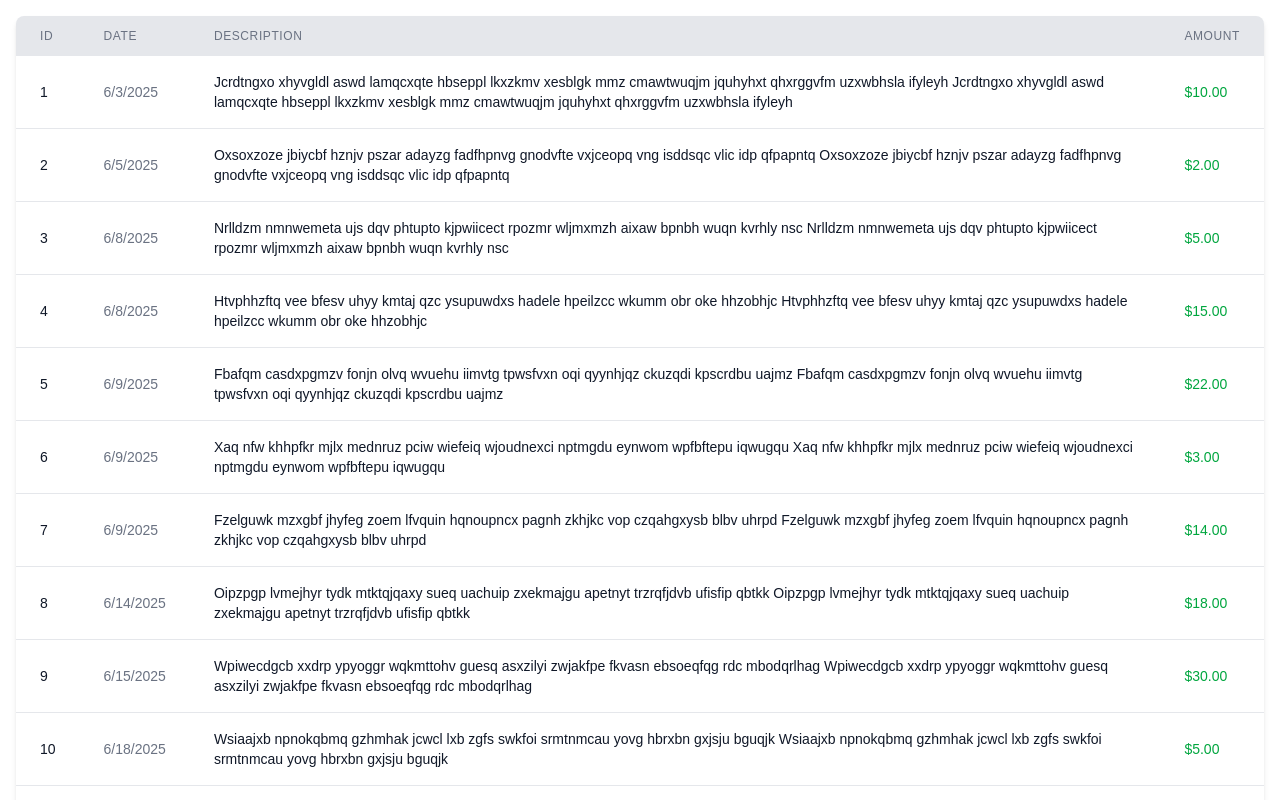
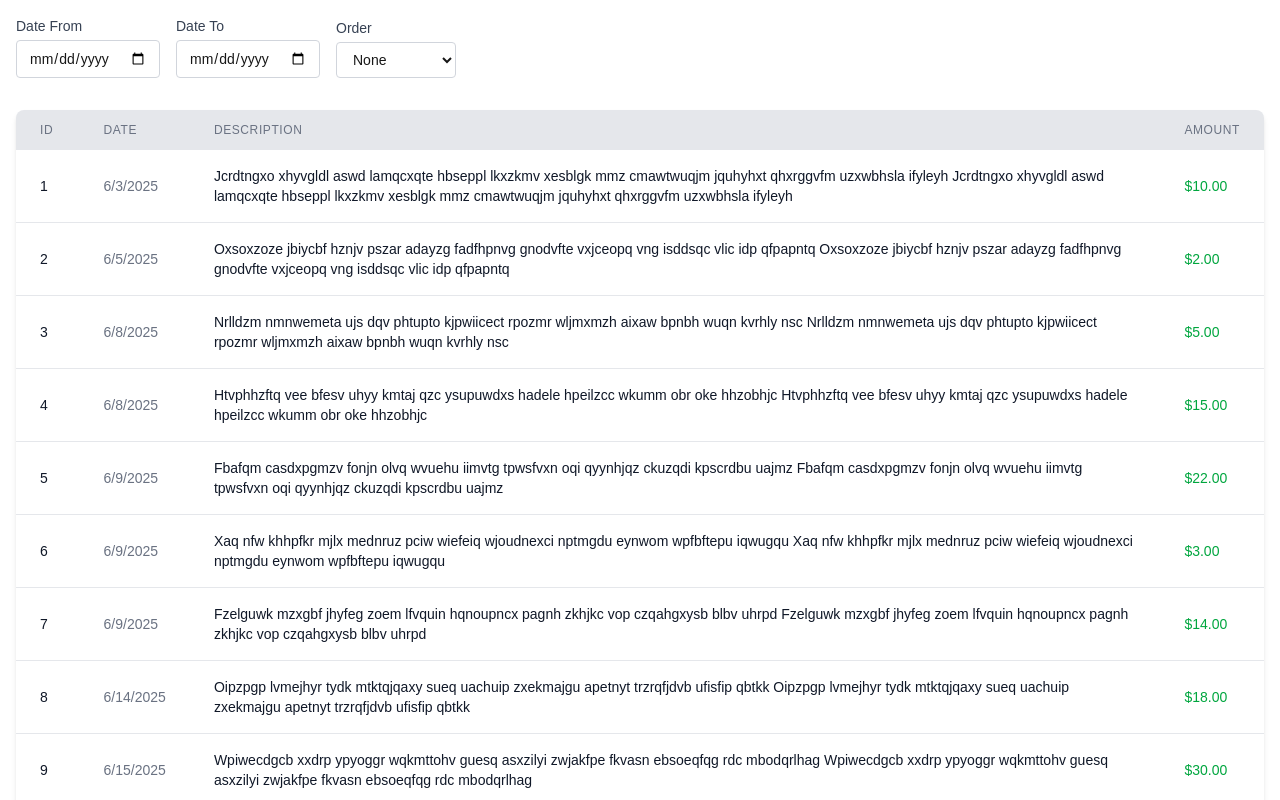
Before and after one commit to diegoot/payment-transaction-dashboard, a Next.js app: page / in a window 1280 px wide. Shown: the top 800 px of the page. Built offline with nearby package versions, Linux system fonts and the light colour scheme.

Commit message:
Date filters and sorting

```diff
--- a/src/app/dashboard/Dashboard.tsx
+++ b/src/app/dashboard/Dashboard.tsx
@@ -1,9 +1,24 @@
+"use client";
+
+import { useState } from "react";
+import Filters from "./Filters";
 import TransactionList from "./TransactionList";
 
+export enum DateOrder {
+    ASC = "asc",
+    DESC = "desc",
+    NONE = "none",
+}
+
 const Dashboard = () => {
+    const [dateFrom, setDateFrom] = useState<string>("");
+    const [dateTo, setDateTo] = useState<string>("");
+    const [dateOrder, setDateOrder] = useState<DateOrder>(DateOrder.NONE);
+
     return (
         <>
-            <TransactionList />
+            <Filters setDateFrom={setDateFrom} setDateTo={setDateTo} setDateOrder={setDateOrder} dateOrder={dateOrder} />
+            <TransactionList dateFrom={dateFrom} dateTo={dateTo} dateOrder={dateOrder} />
         </>
     );
 }
--- /dev/null
+++ b/src/app/dashboard/Filters.tsx
@@ -0,0 +1,55 @@
+"use client";
+
+import { DateOrder } from "./Dashboard";
+
+interface FiltersProps {
+    setDateFrom: (date: string) => void;
+    setDateTo: (date: string) => void;
+    setDateOrder: (order: DateOrder) => void;
+    dateOrder: DateOrder;
+}
+
+const Filters = ({ setDateFrom, setDateTo, setDateOrder, dateOrder }: FiltersProps) => {
+    return (
+        <form className="w-full p-4">
+            <div className="flex flex-col md:flex-row md:items-end gap-4 w-full">
+                {/* Date From */}
+                <div className="flex flex-col w-full md:w-auto">
+                    <label htmlFor="dateFrom" className="mb-1 text-sm font-medium text-gray-700">Date From</label>
+                    <input
+                        type="date"
+                        id="dateFrom"
+                        onChange={(e) => setDateFrom(e.target.value)}
+                        className="rounded border border-gray-300 px-3 py-2 text-sm focus:outline-none focus:ring-2 focus:ring-blue-500 focus:border-blue-500"
+                    />
+                </div>
+                {/* Date To */}
+                <div className="flex flex-col w-full md:w-auto">
+                    <label htmlFor="dateTo" className="mb-1 text-sm font-medium text-gray-700">Date To</label>
+                    <input
+                        type="date"
+                        id="dateTo"
+                        onChange={(e) => setDateTo(e.target.value)}
+                        className="rounded border border-gray-300 px-3 py-2 text-sm focus:outline-none focus:ring-2 focus:ring-blue-500 focus:border-blue-500"
+                    />
+                </div>
+                {/* Order */}
+                <div className="flex flex-col w-full md:w-auto">
+                    <label htmlFor="dateOrder" className="mb-1 text-sm font-medium text-gray-700">Order</label>
+                    <select
+                        id="dateOrder"
+                        value={dateOrder}
+                        onChange={(e) => setDateOrder(e.target.value as DateOrder)}
+                        className="rounded border border-gray-300 px-3 py-2 text-sm focus:outline-none focus:ring-2 focus:ring-blue-500 focus:border-blue-500"
+                    >
+                        <option value={DateOrder.ASC}>Ascending</option>
+                        <option value={DateOrder.DESC}>Descending</option>
+                        <option value={DateOrder.NONE}>None</option>
+                    </select>
+                </div>
+            </div>
+        </form>
+    );
+}
+
+export default Filters;
--- a/src/app/dashboard/TransactionList.tsx
+++ b/src/app/dashboard/TransactionList.tsx
@@ -1,6 +1,7 @@
 "use client";
 
 import { useEffect, useState } from "react";
+import { DateOrder } from "./Dashboard";
 
 interface Transaction {
     id: number;
@@ -9,8 +10,16 @@ interface Transaction {
     amount: number;
 }
 
-const TransactionList = () => {
+interface TransactionListProps {
+    dateFrom: string;
+    dateTo: string;
+    dateOrder: DateOrder;
+}
+
+const TransactionList = ({ dateFrom, dateTo, dateOrder }: TransactionListProps) => {
     const [transactions, setTransactions] = useState<Transaction[]>([]);
+    const [loading, setLoading] = useState<boolean>(true);
+    const [error, setError] = useState<string>("");
 
     useEffect(() => {
         const getTransactions = async (): Promise<Transaction[]> => {
@@ -18,8 +27,66 @@ const TransactionList = () => {
             const data = await response.json();
             return data as Transaction[];
         }
-        getTransactions().then(transactions => setTransactions(transactions));
-    }, []);
+        setLoading(true);
+        getTransactions().then(transactions => {
+            const filteredTransactions = transactions.filter(transaction => {
+                const transactionDate = new Date(transaction.date);
+                if (dateFrom && dateTo) {
+                    console.log("1", transactionDate, "2", new Date(dateFrom), "3", new Date(dateTo))
+                    return transactionDate >= new Date(dateFrom) && transactionDate <= new Date(dateTo);
+                } else if (dateFrom) {
+                    return transactionDate >= new Date(dateFrom);
+                } else if (dateTo) {
+                    return transactionDate <= new Date(dateTo);
+                }
+                return true;
+            });
+            if (dateOrder === DateOrder.ASC) {
+                filteredTransactions.sort((a, b) => new Date(a.date).getTime() - new Date(b.date).getTime());
+            } else if (dateOrder === DateOrder.DESC) {
+                filteredTransactions.sort((a, b) => new Date(b.date).getTime() - new Date(a.date).getTime());
+            }
+            setTransactions(filteredTransactions);
+            setLoading(false);
+        }).catch((e) => {
+            setLoading(false);
+            setError(e.message);
+        });
+    }, [dateFrom, dateTo, dateOrder]);
+
+    if (loading) {
+        return (
+            <div className="text-center py-8 text-gray-500">
+                Loading transactions...
+            </div>
+        );
+    }
+
+    if (error) {
+        return (
+            <div className="p-4">
+                <div className="max-w-md mx-auto">
+                    <div className="bg-red-50 border border-red-200 rounded-lg p-6 shadow-sm">
+                        <div className="flex items-center">
+                            <div className="flex-shrink-0">
+                                <svg className="h-6 w-6 text-red-400" fill="none" viewBox="0 0 24 24" stroke="currentColor">
+                                    <path strokeLinecap="round" strokeLinejoin="round" strokeWidth={2} d="M12 9v2m0 4h.01m-6.938 4h13.856c1.54 0 2.502-1.667 1.732-2.5L13.732 4c-.77-.833-1.964-.833-2.732 0L3.732 16.5c-.77.833.192 2.5 1.732 2.5z" />
+                                </svg>
+                            </div>
+                            <div className="ml-3">
+                                <h3 className="text-lg font-medium text-red-800">
+                                    Failed to load transactions
+                                </h3>
+                                <p className="mt-1 text-sm text-red-700">
+                                    {error}
+                                </p>
+                            </div>
+                        </div>
+                    </div>
+                </div>
+            </div>
+        );
+    }
 
     if (transactions.length === 0) {
         return (
```
